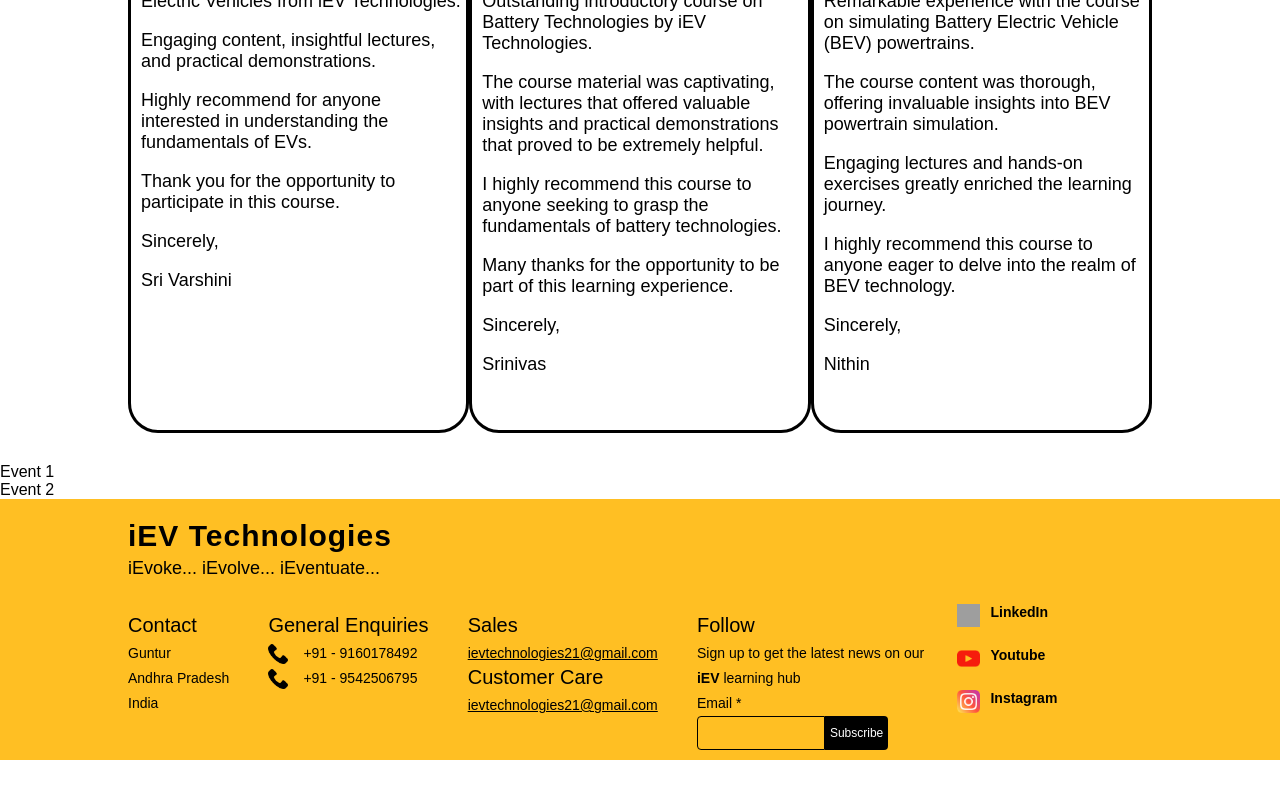
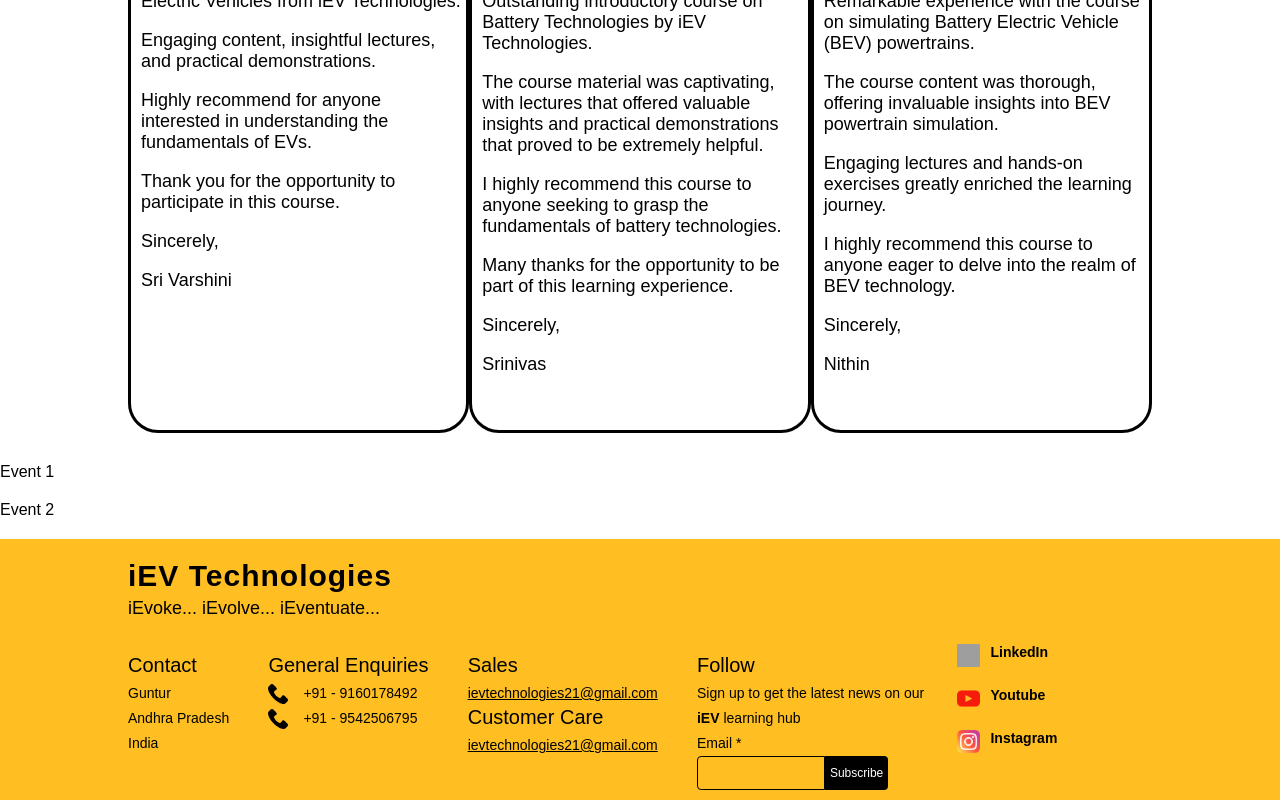
Before and after one commit to iev21/iev-frontend, an Angular app: page / in a window 1280 px wide. Shown: the part 2122-2922 px from the top of the page. Before the commit the page ends 2882 px from the top, so only its background shows below. Built offline with nearby package versions, Linux system fonts and the light colour scheme; grey boxes are pictures that could not be loaded.

Commit message:
Update events.component.scss

```diff
--- a/src/app/events/events.component.scss
+++ b/src/app/events/events.component.scss
@@ -1,31 +1,25 @@
-.container {
-  max-width: 800px;
-  margin: 0 auto;
+.event-container {
+  display: flex;
+  flex-direction: column;
 }
 
-h2 {
-  font-size: 24px;
+.event-item {
   margin-bottom: 20px;
 }
 
-h3 {
-  font-size: 20px;
-  margin-bottom: 10px;
+/* Define the animation */
+.event-item {
+  animation: rollIn 0.5s ease-in-out;
 }
 
-p {
-  margin-bottom: 10px;
+/* Define the keyframes for the animation */
+@keyframes rollIn {
+  0% {
+    opacity: 0;
+    transform: translateX(-100%);
+  }
+  100% {
+    opacity: 1;
+    transform: translateX(0);
+  }
 }
-
-button {
-  background-color: #007bff;
-  color: #fff;
-  border: none;
-  padding: 8px 16px;
-  cursor: pointer;
-  border-radius: 4px;
-}
-
-button:hover {
-  background-color: #0056b3;
-}
```
